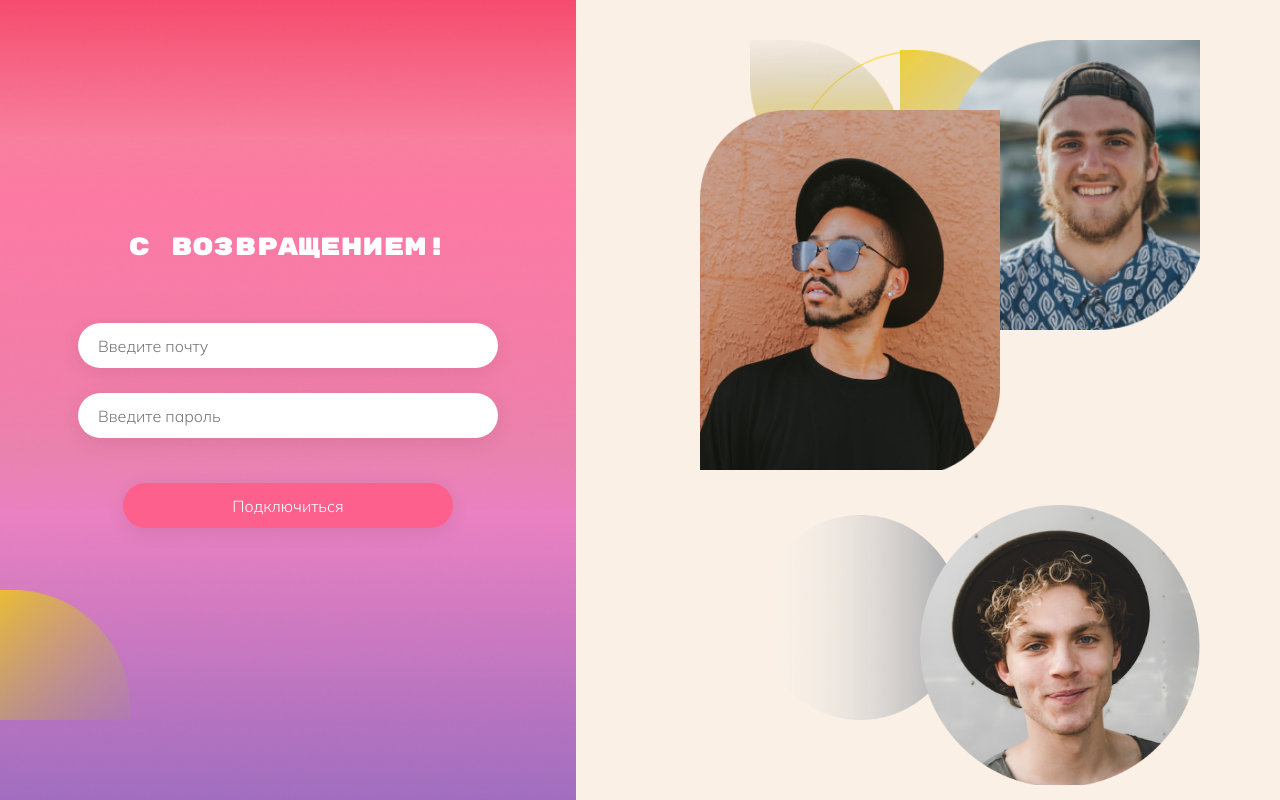
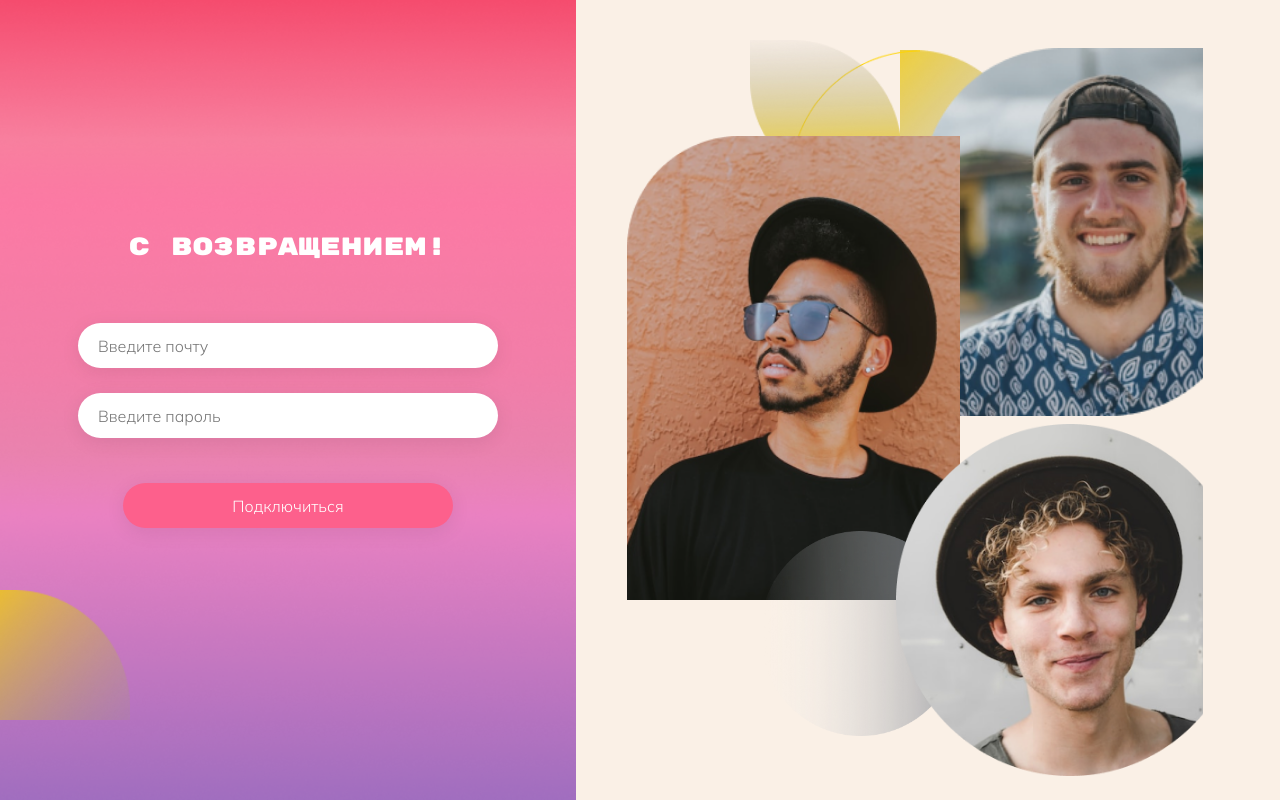
Before and after one commit to polechkapo/strikle, a React (Create React App) app in the folder frontend/: page /login in a window 1280 px wide. Built offline with nearby package versions, Linux system fonts and the light colour scheme; no server answers; what spotify-web-api-node would draw is missing.

Commit message:
fixed css files 3

```diff
--- a/frontend/src/features/Login/Login.css
+++ b/frontend/src/features/Login/Login.css
@@ -12,6 +12,7 @@
     border-radius: 100px;
     border: none;
     margin-top: 20px;
+    z-index: 2;
 }
 
 #emailLog, #passwordLog {
@@ -42,37 +43,37 @@
     background-image: url('./Ellipse\ 25.png');
     background-size: cover;
     position: absolute;
-    bottom: 15px;
-    right: 80px;
-    width: 280px;
-    height: 280px;
+    bottom: 3%;
+    right: 6%;
+    width: 24%;
+    height: 44%;
     z-index: 5;
 }
 .imgLog2 {
     background-image: url('./Rectangle\ 55\ \(1\).png');
     background-size: cover;
     position: absolute;
-    top: 110px;
-    right: 280px;
-    width: 300px;
-    height: 360px;
+    top: 17%;
+    right: 25%;
+    width: 26%;
+    height: 58%;
     z-index: 4;
 }
 .imgLog3 {
     background-image: url('./Rectangle\ 56\ \(1\).png');
     background-size: cover;
     position: absolute;
-    top: 40px;
-    right: 80px;
-    width: 250px;
-    height: 290px;
+    top: 6%;
+    right: 6%;
+    width: 22%;
+    height: 46%;
     z-index: 2;
 }
 .imgLog4 {
     background-image: url('./Ellipse\ 25\ \(2\).png');
     background-size: cover;
     position: absolute;
-    bottom: 80px;
+    bottom: 8%;
     right: 320px;
     width: 200px;
     height: 205px;
--- a/frontend/src/features/Main/Main.css
+++ b/frontend/src/features/Main/Main.css
@@ -47,19 +47,19 @@ body {
 #imgMain1 {
     background-image: url('./img_main/Ellipse\ 25.png');
     background-size: cover;
-    width: 270px;
-    height: 270px;
+    width: 23%;
+    height: 42%;
     position: absolute;
-    right: 80px;
-    bottom: 10px;
+    right: 7%;
+    bottom: 2%;
     z-index: 3;
 
 }
 #imgMain2 {
     background-image: url('./img_main/Rectangle\ 56.png');
     background-size: cover;
-    width: 260px;
-    height: 300px;
+    width: 22%;
+    height: 45%;
     position: absolute;
     right: 26%;
     bottom: 27%;
@@ -68,8 +68,8 @@ body {
 #imgMain3 {
     background-image:  url('./img_main/Rectangle\ 55\ \(1\).png');
     background-size: cover;
-    width: 250px;
-    height: 270px;
+    width: 20%;
+    height: 45%;
     position: absolute;
     right: 7%;
     top: 10%;
--- a/frontend/src/features/Registration/registration_1/registration_1.css
+++ b/frontend/src/features/Registration/registration_1/registration_1.css
@@ -57,26 +57,26 @@
     background-image: url('./Ellipse\ 25\ \(1\).png');
     background-size: cover;
     position: absolute;
-    bottom: 30px;
-    right: 20px;
-    width: 273px;
-    height: 267px;
+    bottom: 3%;
+    right: 4%;
+    width: 24%;
+    height: 43%;
 }
 #div_reg2 {
     background-image: url('./Rectangle\ 55\ \(1\).png');
     background-size: cover;
     position: absolute;
-    top: 100px;
-    right: 260px;
-    width: 220px;
-    height: 280px;
+    top: 15%;
+    right: 23%;
+    width: 20%;
+    height: 45%;
 }
 #div_reg3 {
     background-image: url('./Rectangle\ 56\ \(1\).png');
     background-size: cover;
     position: absolute;
-    right: 40px;
-    top: 100px;
-    width: 170px;
-    height: 190px;
+    right: 4%;
+    top: 13%;
+    width: 16%;
+    height: 35%;
 }
```
